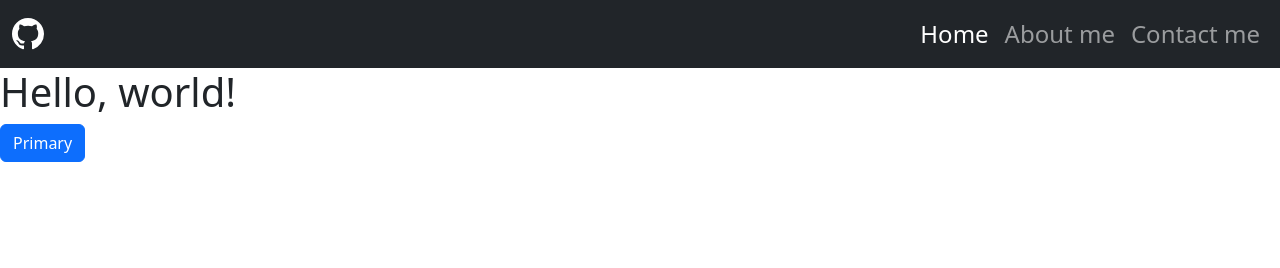
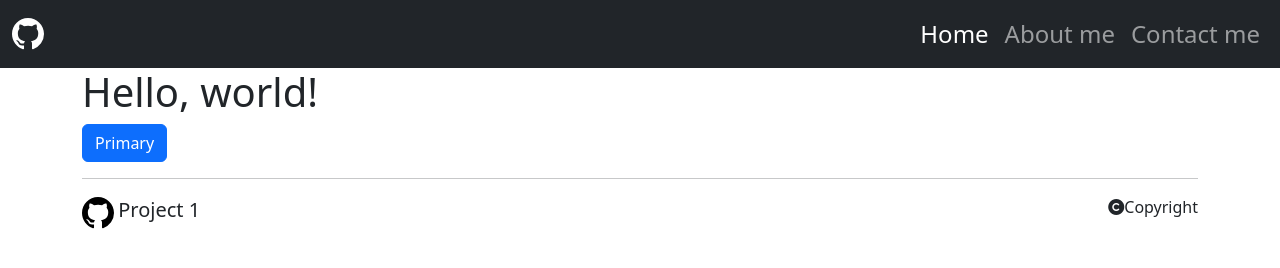
Before and after one commit to calin-zaharia/ptoject1.github.io, a website: page index.html in a window 1280 px wide. Drawn offline with nearby package versions, Linux system fonts and the light colour scheme.

Commit message:
add footer and css file

```diff
--- /dev/null
+++ b/css/style.css
@@ -0,0 +1 @@
+/* Footer section */
--- a/index.html
+++ b/index.html
@@ -9,6 +9,10 @@
     <!-- Bootstrap 5v -->
     <link href="https://cdn.jsdelivr.net/npm/bootstrap@5.2.0/dist/css/bootstrap.min.css" rel="stylesheet" integrity="sha384-gH2yIJqKdNHPEq0n4Mqa/HGKIhSkIHeL5AyhkYV8i59U5AR6csBvApHHNl/vI1Bx" crossorigin="anonymous">
     <script src="https://cdn.jsdelivr.net/npm/bootstrap@5.2.0/dist/js/bootstrap.bundle.min.js" integrity="sha384-A3rJD856KowSb7dwlZdYEkO39Gagi7vIsF0jrRAoQmDKKtQBHUuLZ9AsSv4jD4Xa" crossorigin="anonymous"></script>
+
+    <!-- FontAwesome icons -->
+    <script src="https://kit.fontawesome.com/f89f190e3e.js" crossorigin="anonymous"></script>
+
 
 </head>
 <body>
@@ -49,10 +53,29 @@
         </div>
     </nav>
 
-    <h1>Hello, world!</h1>
-    <button type="button" class="btn btn-primary">Primary</button>
+    <div class="container-xl">
+        <h1>Hello, world!</h1>
+        <button type="button" class="btn btn-primary">Primary</button>
+    </div>
 
 
 
+    <footer>
+        <div class="container-xl ">
+            <hr class="solid">
+            <div class="row">
+                <div class="col-6">
+                    <svg height="32" aria-hidden="true" viewBox="0 0 16 16" version="1.1" width="32" data-view-component="true" class="logo-github">
+                        <path fill-rule="evenodd" d="M8 0C3.58 0 0 3.58 0 8c0 3.54 2.29 6.53 5.47 7.59.4.07.55-.17.55-.38 0-.19-.01-.82-.01-1.49-2.01.37-2.53-.49-2.69-.94-.09-.23-.48-.94-.82-1.13-.28-.15-.68-.52-.01-.53.63-.01 1.08.58 1.23.82.72 1.21 1.87.87 2.33.66.07-.52.28-.87.51-1.07-1.78-.2-3.64-.89-3.64-3.95 0-.87.31-1.59.82-2.15-.08-.2-.36-1.02.08-2.12 0 0 .67-.21 2.2.82.64-.18 1.32-.27 2-.27.68 0 1.36.09 2 .27 1.53-1.04 2.2-.82 2.2-.82.44 1.1.16 1.92.08 2.12.51.56.82 1.27.82 2.15 0 3.07-1.87 3.75-3.65 3.95.29.25.54.73.54 1.48 0 1.07-.01 1.93-.01 2.2 0 .21.15.46.55.38A8.013 8.013 0 0016 8c0-4.42-3.58-8-8-8z" fill="back"></path>
+                    </svg>
+                    <span class="fs-5">Project 1</span>
+                </div>
+                <div class="col-6 text-end">
+                    <p><i class="fa-solid fa-copyright"></i>Copyright</p>
+                </div>
+            </div>
+        </div>
+    </footer>
+
 </body>
 </html>
```
Also changed, not shown: aboutme.html (+20 -0 lines), contactme.html (+20 -0 lines).
